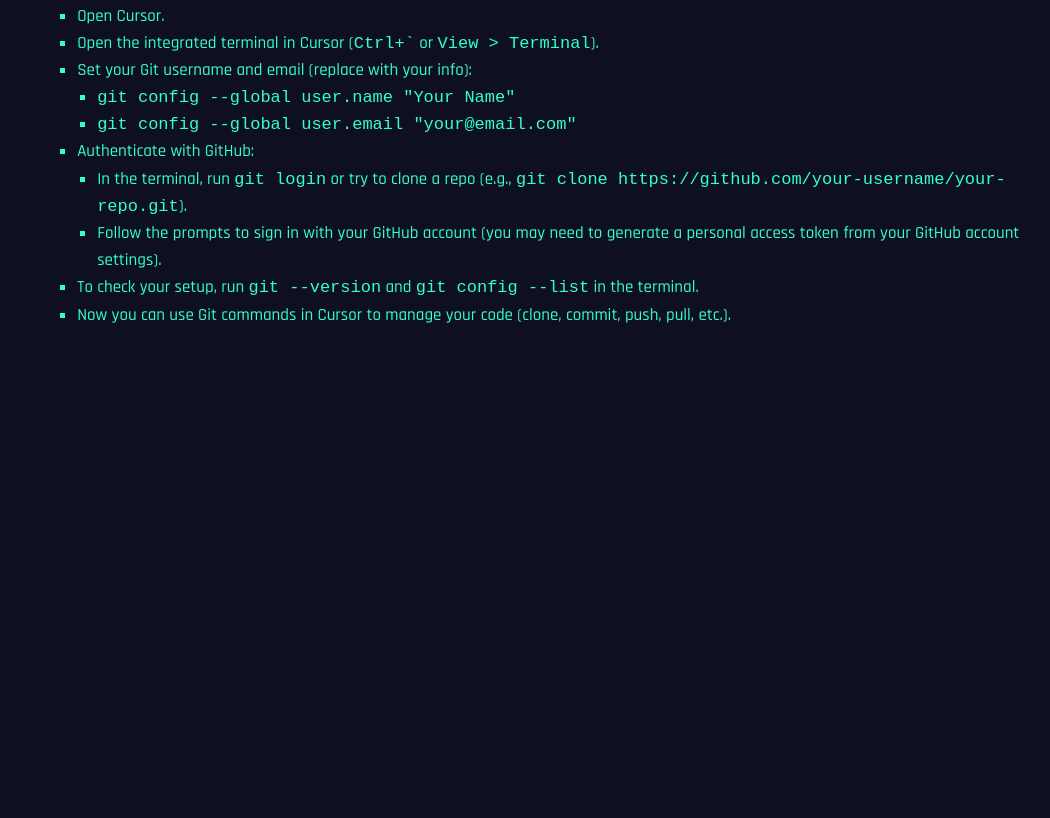
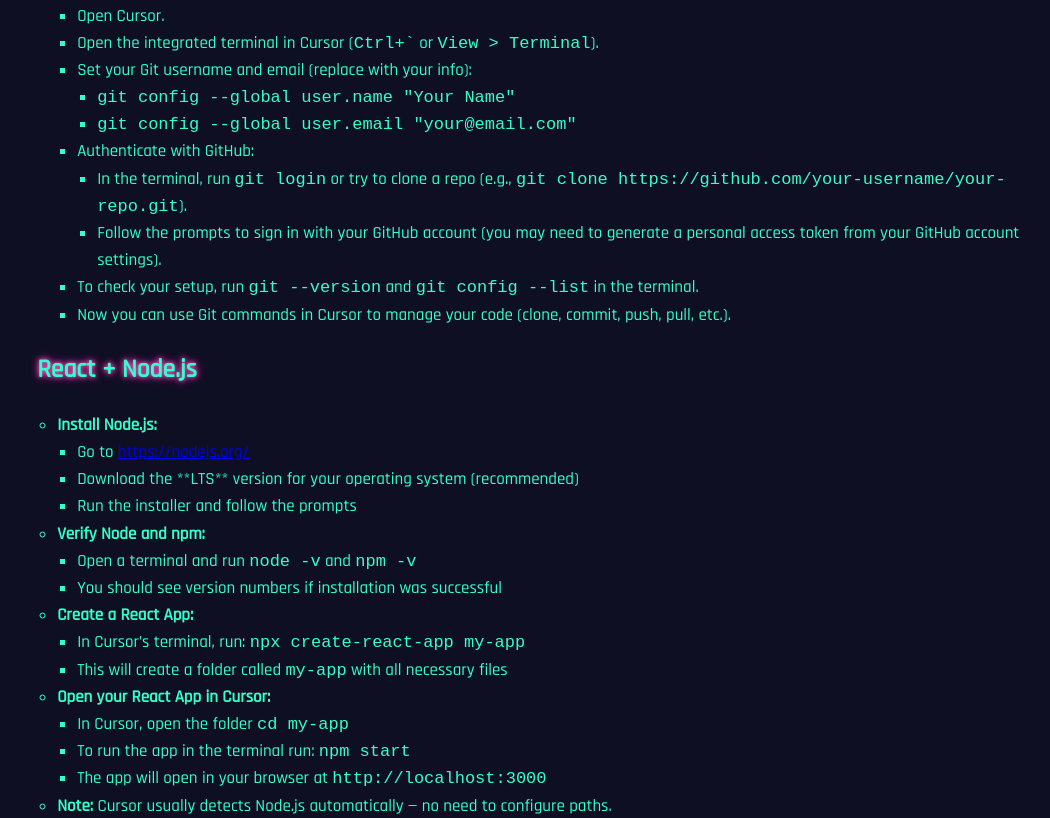
Before and after one commit to zlisto/genAI_social_media, a plain HTML site: page instructions.html in a window 1280 px wide. Shown: the part 1982-2800 px from the top of the page, without its empty margins (205-1255 px from the left). Before the commit the page ends 2368 px from the top, so only its background shows below. Drawn offline with Linux system fonts and the light colour scheme; a script that the page names is missing.

Commit message:
instructions for Claude and React

```diff
--- a/instructions.html
+++ b/instructions.html
@@ -13,7 +13,6 @@
       <li><a href="instructions.html">Instructions</a></li>
       <li><a href="lectures.html">Lectures</a></li>
       <li><a href="homeworks.html">Homeworks</a></li>
-      <li><a href="#github">GitHub</a></li>
     </ul>
   </nav>
 
@@ -25,12 +24,13 @@
       <a href="#elevenlabs">ElevenLabs</a>
       <a href="#n8n">n8n</a>
       <a href="#github">GitHub</a>
+      <a href="#react">React + Node.js</a>
+      <a href="#claude">Claude</a>
     </div>
+
 
     <div class="content">
       <h1>Setup Instructions</h1>
-
-
       <h2 id="cursor">Cursor</h2>
         <ul>
           <li>Sign up for Cursor using your <code>.edu</code> email for free student access at
@@ -95,7 +95,6 @@
 
       </ul>
 
-
       <h2 id="chatgpt">ChatGPT</h2>
       <ul>
         <li>Go to openai.com and create an account</li>
@@ -155,9 +154,50 @@
           </ul>
         </li>
       </ul>
-    </div>
+
+
+    <h2 id="react">React + Node.js</h2>
+    <ul>
+      <li><strong>Install Node.js:</strong>
+        <ul>
+          <li>Go to <a href="https://nodejs.org/" target="_blank">https://nodejs.org/</a></li>
+          <li>Download the **LTS** version for your operating system (recommended)</li>
+          <li>Run the installer and follow the prompts</li>
+        </ul>
+      </li>
+      <li><strong>Verify Node and npm:</strong>
+        <ul>
+          <li>Open a terminal and run <code>node -v</code> and <code>npm -v</code></li>
+          <li>You should see version numbers if installation was successful</li>
+        </ul>
+      </li>
+      <li><strong>Create a React App:</strong>
+        <ul>
+          <li>In Cursor’s terminal, run: <code>npx create-react-app my-app</code></li>
+          <li>This will create a folder called <code>my-app</code> with all necessary files</li>
+        </ul>
+      </li>
+      <li><strong>Open your React App in Cursor:</strong>
+        <ul>
+          <li>In Cursor, open the folder <code>cd my-app</code></li>
+          <li>To run the app in the terminal run: <code>npm start</code></li>
+          <li>The app will open in your browser at <code>http://localhost:3000</code></li>
+        </ul>
+      </li>
+      <li><strong>Note:</strong> Cursor usually detects Node.js automatically — no need to configure paths.</li>
+    </ul>
+
+    <h2 id="claude">Claude</h2>
+    <ul>
+      <li>Go to <a href="https://claude.ai/" target="_blank">https://claude.ai/</a></li>
+      <li>Click <strong>Sign up</strong> and follow the instructions to create an account</li>
+      <li>Verify your email and log in</li>
+    </ul>
+
+
   </div>
     <elevenlabs-convai agent-id="MwrBSLCGGuR57DOZkncV"></elevenlabs-convai><script src="https://unpkg.com/@elevenlabs/convai-widget-embed" async type="text/javascript"></script>
+
 
 </body>
 
```
Lines whose indentation alone changed are shown as unchanged.
